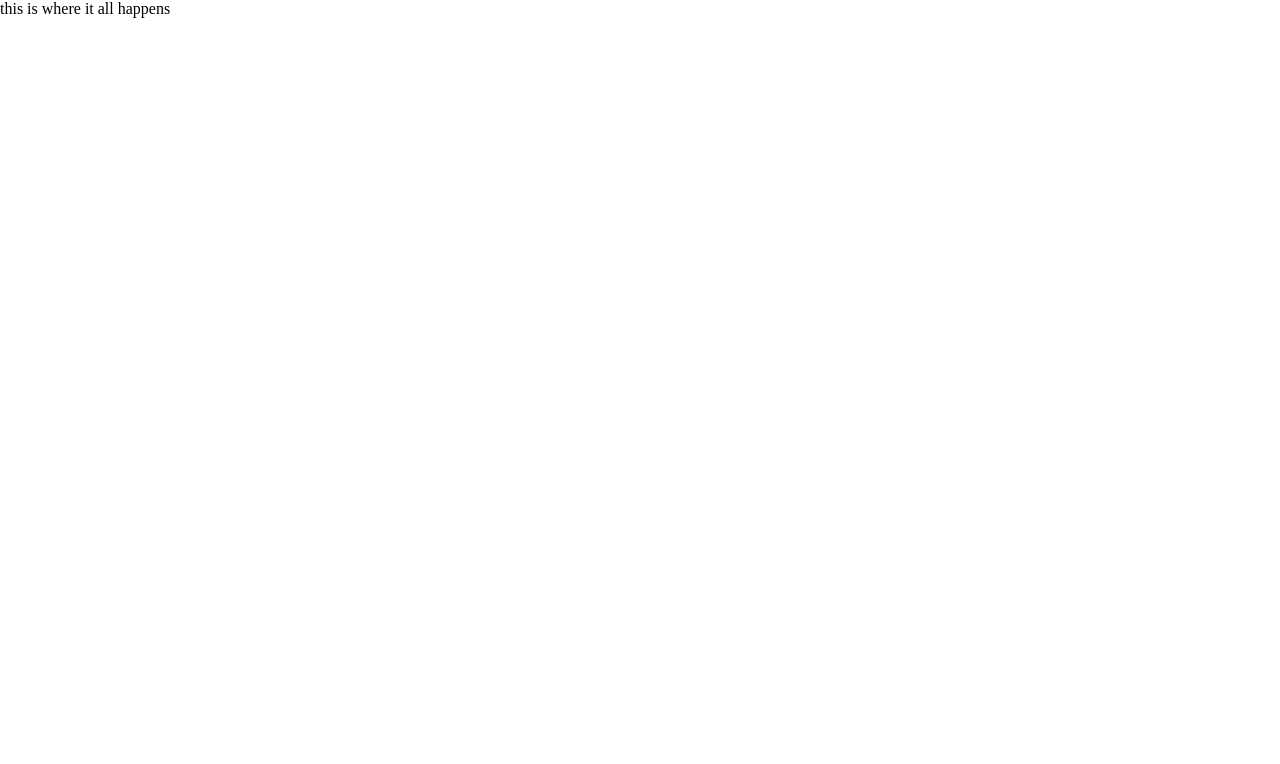
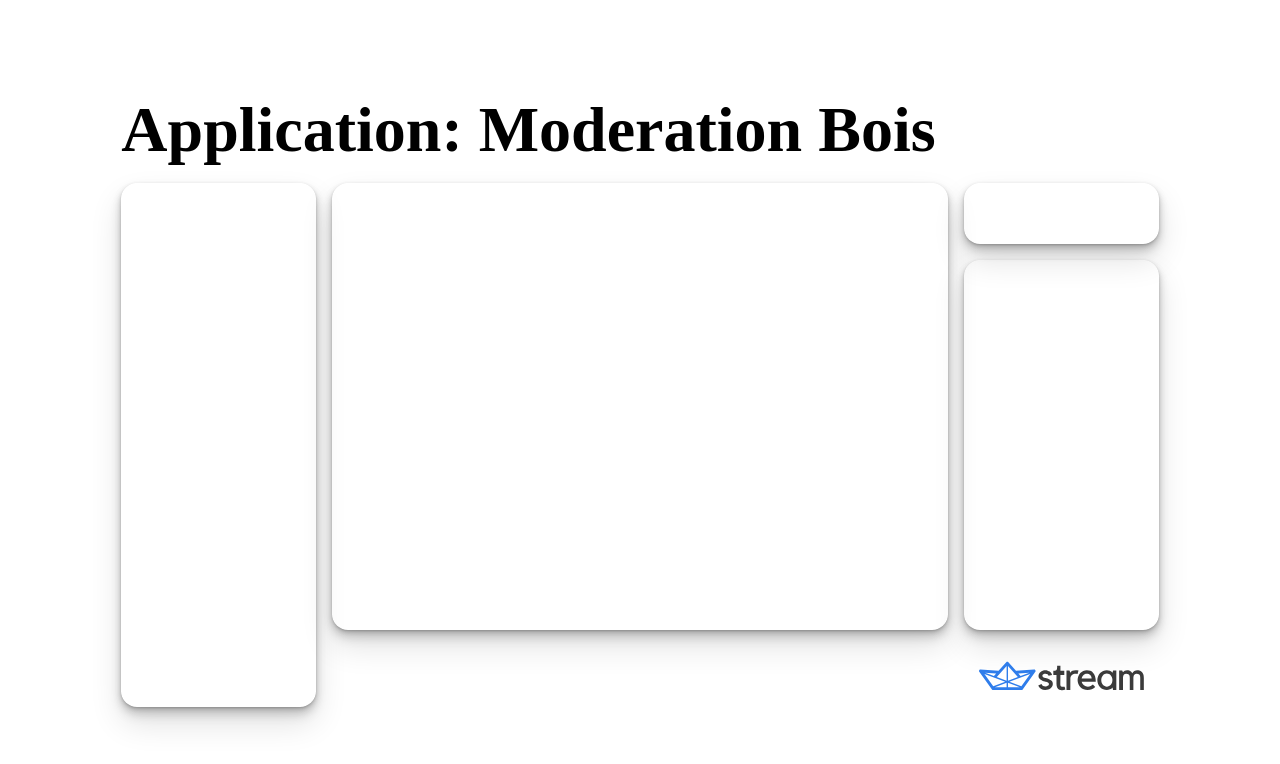
Before and after one commit to AndersDLund/stream-moderation-dashboard, a React (Create React App) app: page / in a window 1280 px wide. Shown: the top 764 px of the page. Built offline with nearby package versions, Linux system fonts and the light colour scheme.

Commit message:
added basic layout

```diff
--- a/src/App.js
+++ b/src/App.js
@@ -1,9 +1,25 @@
 import './App.scss';
+
+// components
+import { FlaggedMessages } from './components/FlaggedMessages/FlaggedMessages';
+
+//assets
+import { ReactComponent as StreamLogo } from './assets/stream_logo.svg';
 
 const App = () => {
   return (
     <main>
-      this is where it all happens
+      <header>
+        <h1>Application: Moderation Bois</h1>
+      </header>
+      {/* Need to make components for all the sections here -- these are just placeholder for layout now */}
+      <section className="container"></section>
+      <FlaggedMessages />
+      <section className="container"></section>
+      <section className="container"></section>
+      <section className="logo-container">
+        <StreamLogo className="stream-logo" />
+      </section>
     </main>
   )
 }
--- a/src/App.scss
+++ b/src/App.scss
@@ -1 +1,56 @@
-main {}
+main {
+    display: grid;
+    gap: 1rem;
+    grid-template-columns: repeat(12, 1fr);
+    grid-template-rows: repeat(10, 1fr);
+    height: 100vh;
+    padding: 1rem;
+
+    >header {
+        align-items: center;
+        display: flex;
+        font-size: 2rem;
+        grid-column: 2 / 11;
+        grid-row: 2 / 3;
+
+        >h1 {
+            margin: 0;
+        }
+    }
+
+    // *these are just placeholders until the rest of the components are implemented - should change selectors when they are all ready*
+
+    :nth-child(2) {
+        grid-column: 2 / 4;
+        grid-row: 3 / 10;
+    }
+
+    :nth-child(3) {
+        grid-column: 4 / 10;
+        grid-row: 3 / 9;
+    }
+
+    :nth-child(4) {
+        grid-column: 10 / 12;
+        grid-row: 4 / 9;
+    }
+
+    :nth-child(5) {
+        grid-column: 10 / 12;
+        grid-row: 3;
+    }
+
+    // *************** END PLACEHOLDER *******************
+
+    >.logo-container {
+        display: flex;
+        grid-column: 10 / 12;
+        grid-row: 9 / 10;
+        justify-content: center;
+
+        >.stream-logo {
+            height: auto;
+            width: 85%;
+        }
+    }
+}
--- /dev/null
+++ b/src/components/FlaggedMessages/FlaggedMessages.js
@@ -0,0 +1,9 @@
+import React from 'react';
+
+import './FlaggedMessages.scss';
+
+export const FlaggedMessages = () => {
+    return (
+        <section className="container"></section>
+    )
+}
--- /dev/null
+++ b/src/styles/_variables.scss
@@ -0,0 +1,13 @@
+//colors
+
+//fonts
+$font: 'Inter Display Var,-apple-system,BlinkMacSystemFont,Segoe UI,Roboto,Oxygen-Sans,Ubuntu,Cantarell,Helvetica Neue,sans-serif';
+
+//miscellaneous
+$border-radius: 1rem;
+$box-shadow:
+0 1px 2px rgba(0,0,0,0.12),
+0 2px 4px rgba(0,0,0,0.12),
+0 4px 8px rgba(0,0,0,0.12),
+0 8px 12px rgba(0,0,0,0.12),
+0 16px 32px rgba(0,0,0,0.12);
--- a/src/styles/index.scss
+++ b/src/styles/index.scss
@@ -1,3 +1,5 @@
+@import './variables';
+
 html {
   box-sizing: border-box;
   scroll-behavior: smooth;
@@ -15,3 +17,8 @@ body {
   -webkit-box-sizing: border-box;
   -moz-box-sizing: border-box;
 }
+
+.container {
+  border-radius: $border-radius;
+  box-shadow: $box-shadow;
+}
```
Also changed, not shown: src/assets/stream_logo.svg (added), src/components/FlaggedMessages/FlaggedMessages.scss (added).
